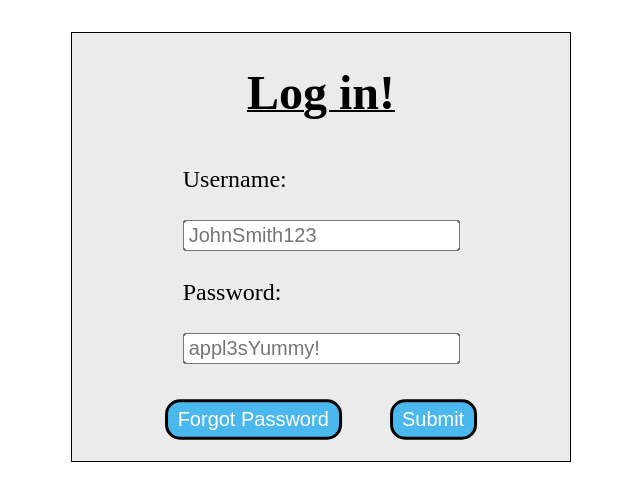
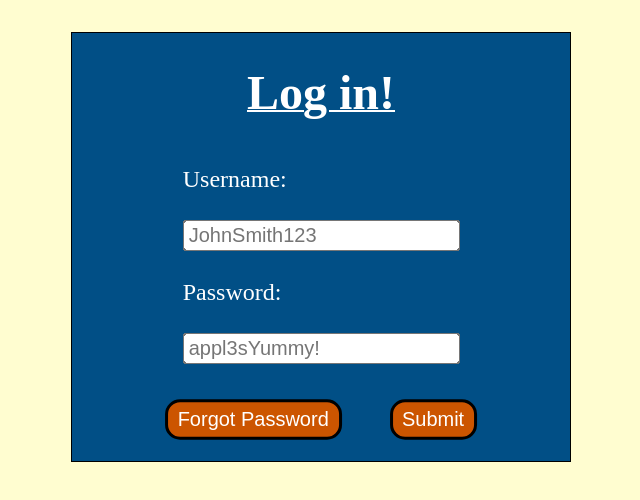
Before and after one commit to alec202/CalorieTrackerVanilla, a plain HTML site: page index.html in a window 1280 px wide. Shown: the whole page, without its empty margins (287-927 px from the left). Drawn offline with Linux system fonts and the light colour scheme.

Commit message:
chose color scheme for web app

```diff
--- a/styles/loginStyles.css
+++ b/styles/loginStyles.css
@@ -4,11 +4,12 @@ body {
     margin: 0;
     width: 90%;
     text-align: center;
+    background: #fffdd0;
 }
 
 h1 {
     text-align: center;
-    text-decoration: underline black 2px;
+    text-decoration: underline white 2px;
     font-size: 3em;
 }
 
@@ -18,7 +19,8 @@ h1 {
     border: 0.0625em solid rgb(0, 0, 0);
     margin: auto;
     width: 31.125rem;
-    background-color: rgb(236, 235, 235);
+    background-color: #014f86;
+    color: white;
     /* ADJUST THE CONTAINER SO IT'S IN THE CENTER OF THE PAGE */
 }
 
@@ -53,7 +55,7 @@ form {
 }
 input[type="button"] {
     cursor: pointer;
-    background-color: rgb(74, 184, 236);
+    background-color: #cc5500;
     color: white;
     border-radius: 10px;
     border-style: solid;
```
Also changed, not shown: 1 other file.
